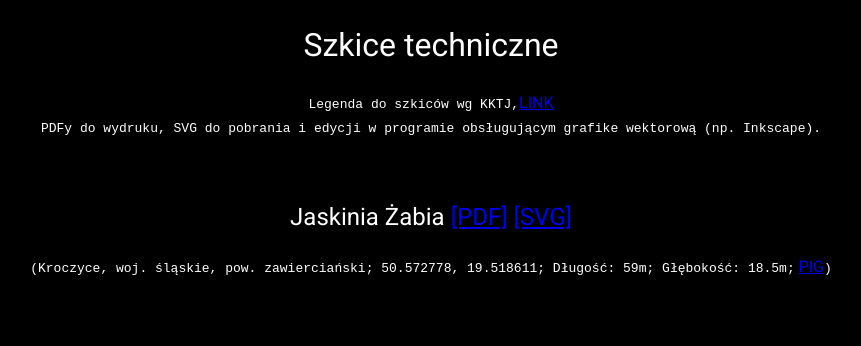
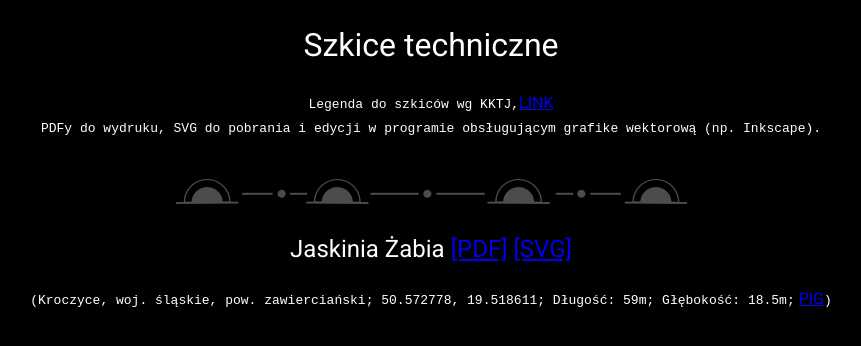
Before and after one commit to dziury/szkice, a Jekyll site: the page built from index.md, in a window 1280 px wide. Shown: the top 346 px of the page, without its empty margins (209-1070 px from the left). Built offline with Jekyll 4.4.1, drawn with Linux system fonts in a browser that asks for light colours; our own code applies the rules of GitHub Pages for plain Markdown files.

Commit message:
Update index.md

```diff
--- a/index.md
+++ b/index.md
@@ -3,6 +3,7 @@
 <code>PDFy do wydruku, SVG do pobrania i edycji w programie obsługującym grafike wektorową (np. Inkscape). </code>
 
 <br>
+![title](Obrazy/site div.png)
 
 ## Jaskinia Żabia [[PDF]](https://docs.google.com/viewer?url=https://github.com/dziury/szkice/raw/gh-pages/PDF/Jaskinia%20Z%CC%87abia.pdf) [[SVG]](https://github.com/dziury/szkice/raw/gh-pages/SVG/Jaskinia%20%C5%BBabia.svg)
 <code>(Kroczyce, woj. śląskie, pow. zawierciański; 50.572778, 19.518611; Długość: 59m; Głębokość: 18.5m;</code> [PIG](http://jaskiniepolski.pgi.gov.pl/Details/Information/3531)<code>)</code>
```
